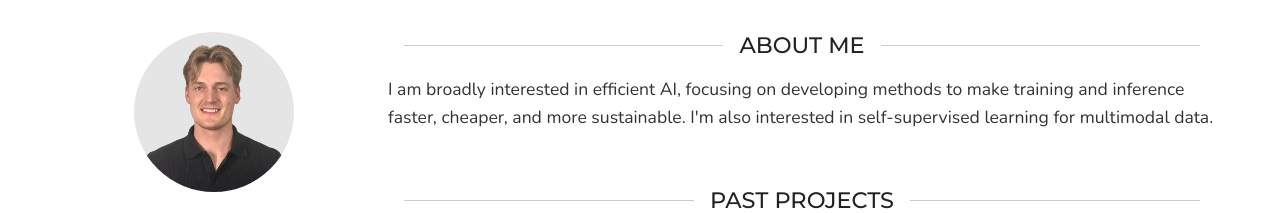
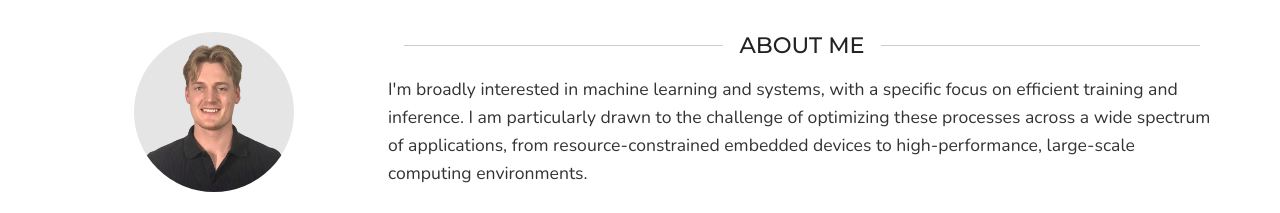
Before and after one commit to maxwkut/maxwkut.github.io, a plain HTML site: page index.html in a window 1280 px wide. Shown: the top 213 px of the page. Drawn offline with nearby package versions, Linux system fonts and the light colour scheme.

Commit message:
statement

```diff
--- a/index.html
+++ b/index.html
@@ -6,7 +6,7 @@
 
     <!-- Site Info -->
     <title>Max Kutschinski - Portfolio</title>
-    <meta name="description" content="Max Kutschinski - I am broadly interested in efficient AI, focusing on developing methods to make training and inference faster, cheaper, and more sustainable. I‘m also interested in self-supervised learning for multimodal data.">
+    <meta name="description" content="Max Kutschinski - I’m broadly interested in machine learning and systems, focusing on efficient training and inference for applications that range from small-scale embedded devices to high-performance, large-scale computing environments.">
     <meta name="author" content="Max Kutschinski">
 
     <!-- Open Graph Tags: The title of the page for social media sharing. It can match the title tag or be more descriptive. -->
@@ -138,7 +138,7 @@
           <!-- Top intro section -->
           <section class="intro-section">
             <h2 class="section-heading">About Me</h2>
-            <p class="intro-text">I am broadly interested in efficient AI, focusing on developing methods to make training and inference faster, cheaper, and more sustainable. I'm also interested in self-supervised learning for multimodal data.</p>
+            <p class="intro-text">I'm broadly interested in machine learning and systems, with a specific focus on efficient training and inference. I am particularly drawn to the challenge of optimizing these processes across a wide spectrum of applications, from resource-constrained embedded devices to high-performance, large-scale computing environments.</p>
           </section>
 
           <main>
```
